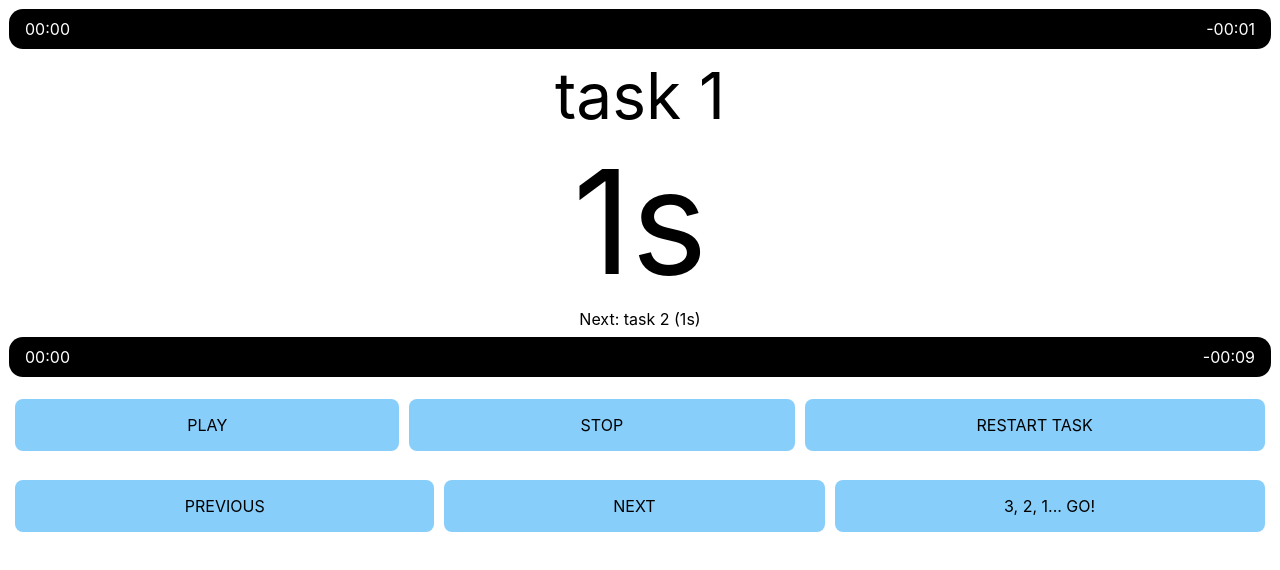
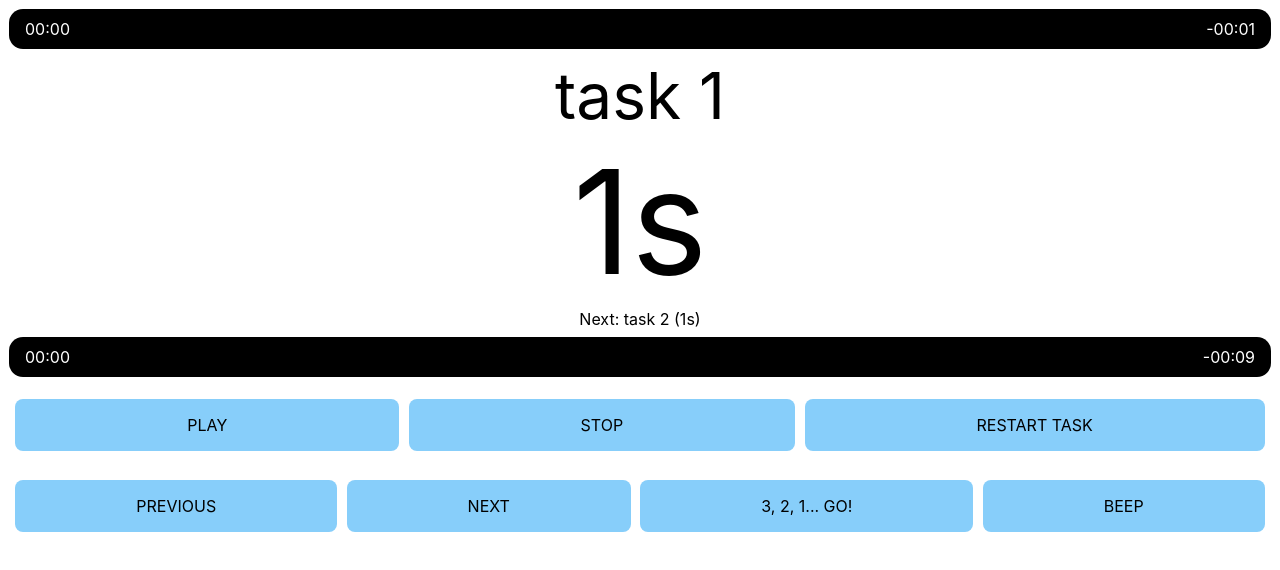
Before and after one commit to dtgoitia/impetus-player-rx, a React (Create React App) app: page / in a window 1280 px wide. Shown: the top 570 px of the page. Built offline with nearby package versions, Linux system fonts and the light colour scheme.

Commit message:
POC: support beep

```diff
--- a/src/Player/Buttons/index.js
+++ b/src/Player/Buttons/index.js
@@ -2,8 +2,9 @@ import React from 'react';
 
 import Button from './Button';
 import playerService from './../player-service';
-import SpeechService from '../../speech-service';
+import SpeechService from '../../services/speech-service';
 import './Buttons.css';
+import BeepService from '../../services/beep-service';
 
 export default class Buttons extends React.Component {
   componentWillMount() {
@@ -31,6 +32,10 @@ export default class Buttons extends React.Component {
 
   componentWillUnmount() {
     this.cleanUpSubscriptions();
+  }
+
+  testBeep() {
+    BeepService.countDown(2);
   }
 
   testSpeak() {
@@ -61,6 +66,7 @@ export default class Buttons extends React.Component {
           <Button action={this.props.previous}>PREVIOUS</Button>
           <Button action={this.props.next}>NEXT</Button>
           <Button action={this.testSpeak.bind(this)}>3, 2, 1... GO!</Button>
+          <Button action={this.testBeep.bind(this)}>BEEP</Button>
         </div>
       </React.Fragment>
     );
--- /dev/null
+++ b/src/services/beep-service.js
@@ -0,0 +1,35 @@
+import { countDownTimer } from "./countdown";
+
+const audioContext = new (window.AudioContext || window.webkitAudioContext)();
+
+const duration = {
+  short: 0.1,
+  long: 0.5,
+};
+
+const tone = {
+  high: 7000,
+  low: 6000,
+};
+
+class BeepService {
+  static beep(frequency, duration) {
+    const oscillator = audioContext.createOscillator();
+    oscillator.frequency.value = frequency;
+    oscillator.connect(audioContext.destination);
+
+    oscillator.start();
+    oscillator.stop(audioContext.currentTime + duration);
+  }
+
+  static countDown(start) {
+    countDownTimer(start)
+      .subscribe(count => {
+        count === 0
+          ? this.beep(tone.high, duration.long)
+          : this.beep(tone.low, duration.short);
+      });
+  }
+}
+
+export default BeepService;
--- /dev/null
+++ b/src/services/countdown.js
@@ -0,0 +1,10 @@
+import { take, map } from 'rxjs/operators';
+import { timer } from 'rxjs';
+
+export const countDownTimer = start => {
+  return timer(0, 1000)
+    .pipe(
+      take(start + 1),
+      map(time => start - time),
+    );
+}
--- a/src/speech-service/index.js
+++ b/src/services/speech-service.js
@@ -1,5 +1,6 @@
-import { timer, concat } from "rxjs";
-import { take, map } from "rxjs/operators";
+import { concat } from "rxjs";
+import { countDownTimer } from "./countdown";
+import { map } from "rxjs/operators";
 
 const speechEnabled = window.speechSynthesis.getVoices().length > 0;
 
@@ -18,10 +19,8 @@ class SpeechService {
   }
 
  static countDown(start, zeroMessage = null) {
-    const countDown$ = timer(0, 1000)
+   const countDownWithZeroMessage$ = countDownTimer(start)
       .pipe(
-        take(start + 1),
-        map(time => start - time),
         map(count => {
           return count === 0 && zeroMessage
             ? zeroMessage
@@ -29,7 +28,7 @@ class SpeechService {
         }),
       );
 
-    concat(countDown$)
+    concat(countDownWithZeroMessage$)
       .subscribe(this.say);
   }
 }
```
